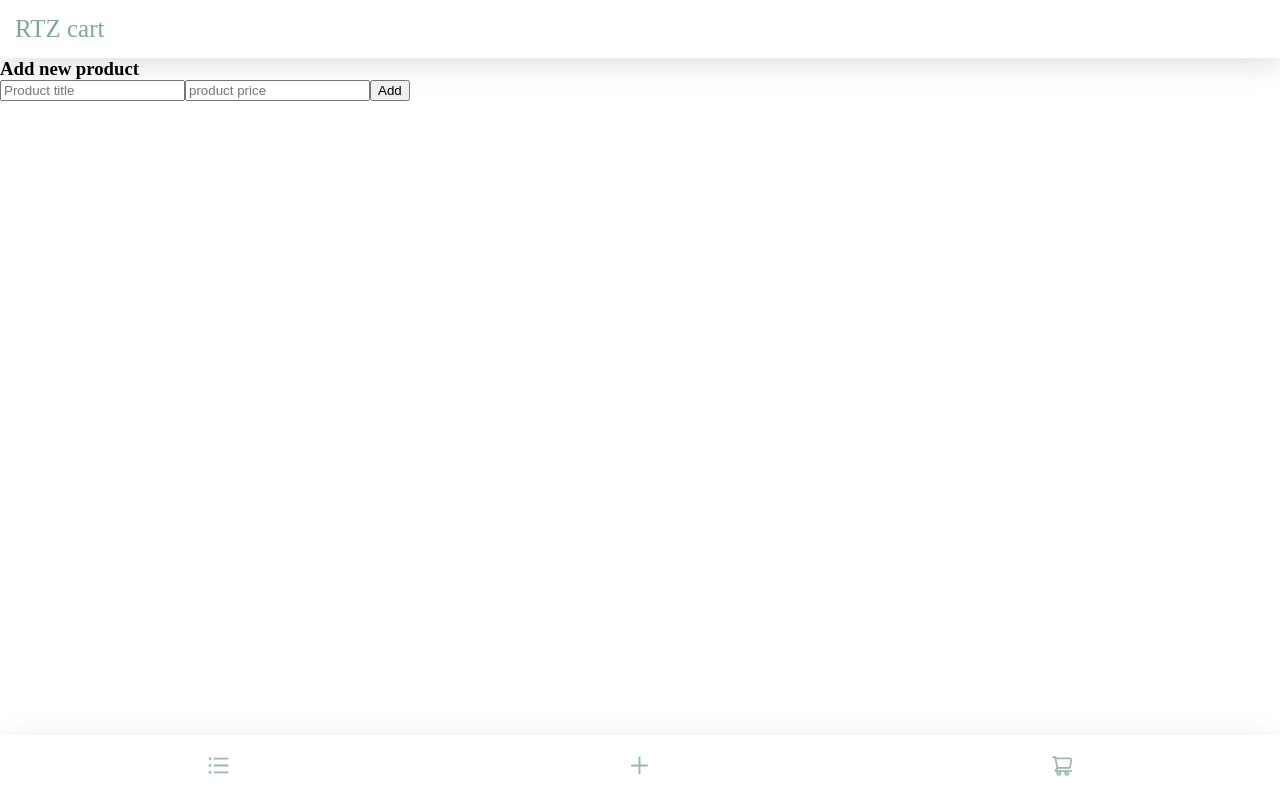
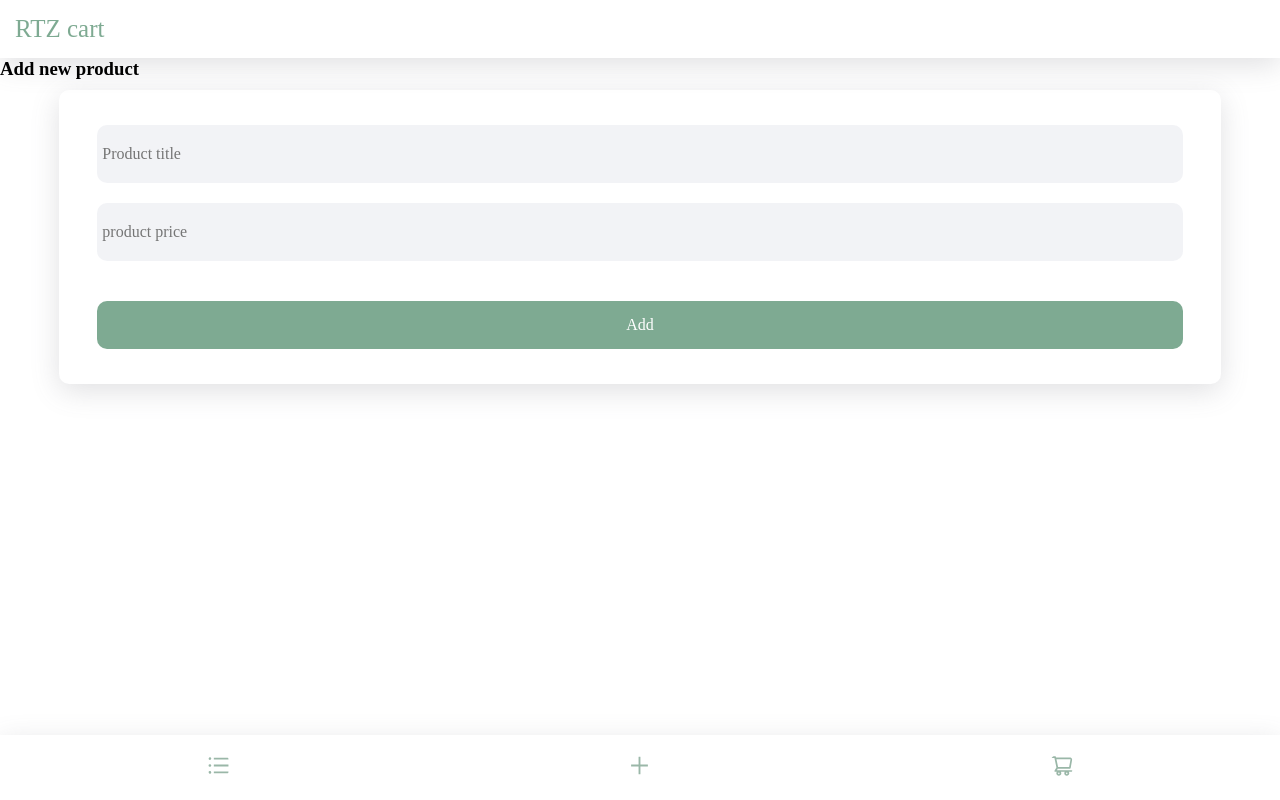
Before and after one commit to YasinMhmmdzd/rtz-cart, a React (Vite) app: page /add in a window 1280 px wide. Built offline with nearby package versions, Linux system fonts and the light colour scheme; a web font is replaced by a local one.

Commit message:
fix(AddProduct): add css codes

```diff
--- a/src/Components/AddProduct/AddProduct.css
+++ b/src/Components/AddProduct/AddProduct.css
@@ -0,0 +1,27 @@
+.add-product-form{
+    box-shadow: rgba(100, 100, 111, 0.2) 0px 7px 29px 0px;
+    width: calc(90% - 20px);
+    margin: 10px auto;
+    padding: 15px;
+    text-align: center;
+    border-radius: 10px;
+}
+.add-product-form input{
+    all: unset;
+    text-align: left;
+    padding: 20px 5px;
+    width: 95%;
+    background-color: #4571;
+    margin: 20px auto;
+    border-radius: 10px;
+    display: block;
+}
+.add-product-form button{
+    all: unset;
+    background-color: #7EAA92;
+    padding: 15px 5px;
+    width: 95%;
+    margin: 20px auto;
+    color: white;
+    border-radius: 10px;
+}
--- a/src/Components/AddProduct/AddProduct.tsx
+++ b/src/Components/AddProduct/AddProduct.tsx
@@ -9,7 +9,7 @@ function AddProduct(){
                 Add new product
             </h3>
 
-            <form>
+            <form className="add-product-form">
 
                 <input type="text" placeholder="Product title"/>
                 <input type="text" placeholder="product price"/>
```
